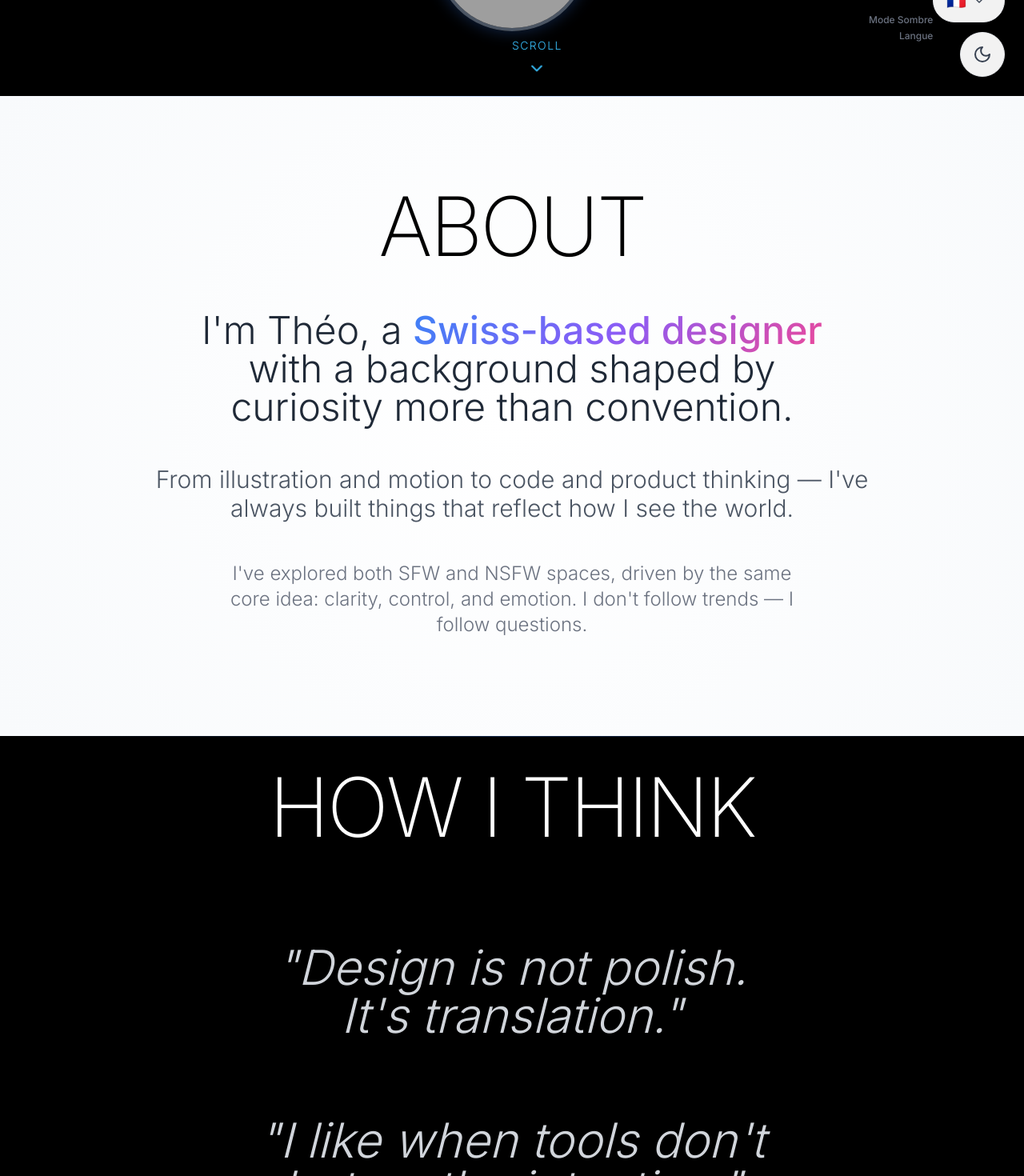
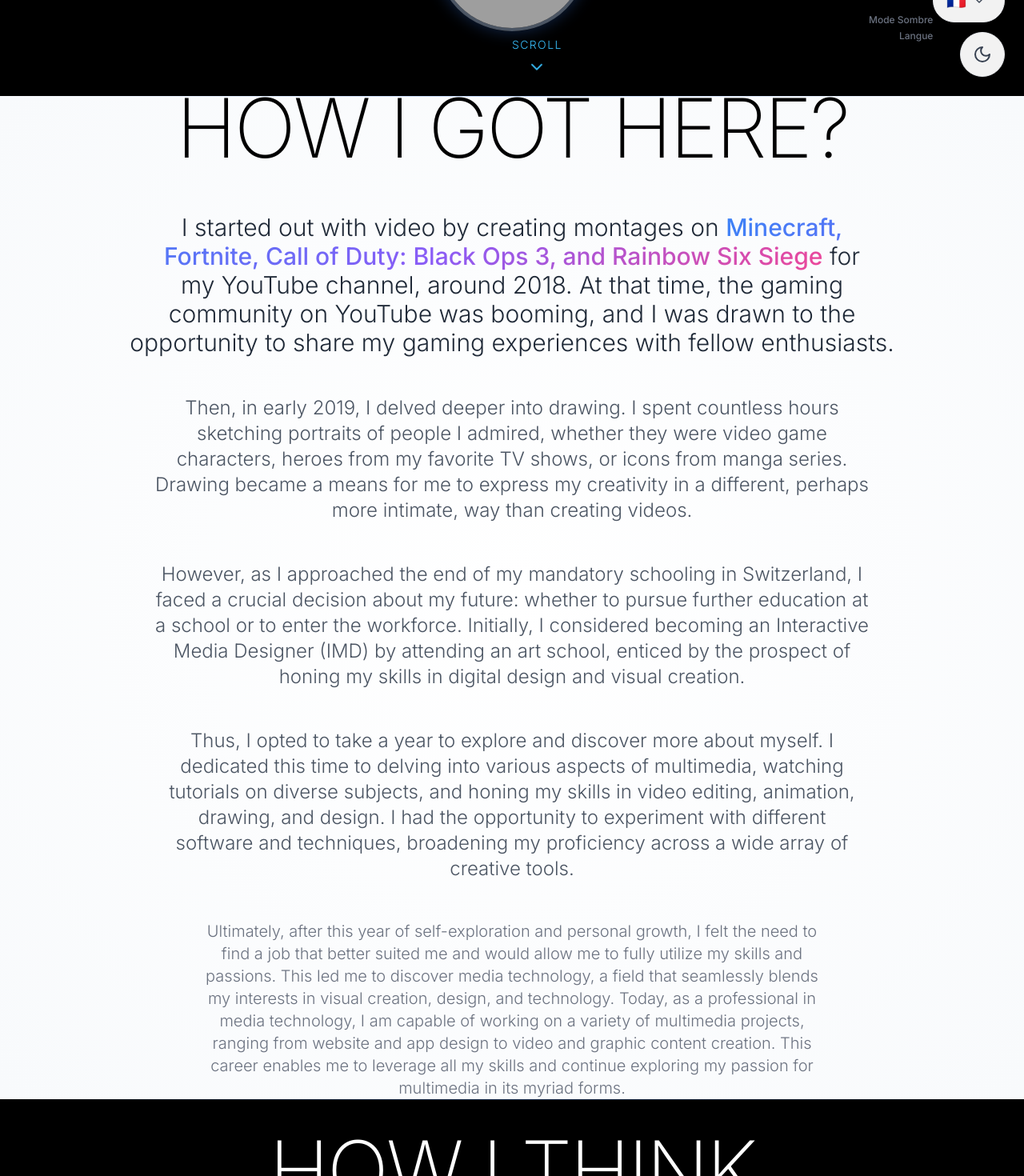
Before and after one commit to serfgxgsdfgcvg/asd, a React (Vite) app: page /cv in a window 1280 px wide. Shown: the part 680-2150 px from the top of the page at 80% size. Built offline with nearby package versions, Linux system fonts and the light colour scheme; grey boxes are pictures that could not be loaded.

Commit message:
Update Personal Website with 'How I got here?' and Interactive Timeline

```diff
--- a/src/pages/PersonalWebsite.tsx
+++ b/src/pages/PersonalWebsite.tsx
@@ -65,11 +65,41 @@ export default function PersonalWebsite() {
   ];
 
   const timeline = [
-    { year: '2018', milestone: 'First edits & drawings' },
-    { year: '2020', milestone: 'Branding / design focus' },
-    { year: '2021', milestone: 'NSFW ecosystem / SlyClub' },
-    { year: '2023', milestone: 'Privacy, tools, and desktop UI' },
-    { year: '2025', milestone: 'Reinvention, refined style' }
+    {
+      year: '2025',
+      milestone: 'Reinvention, refined style',
+      description: 'Today, as a professional in media technology, I am capable of working on a variety of multimedia projects, ranging from website and app design to video and graphic content creation.'
+    },
+    {
+      year: '2024',
+      milestone: 'Professional media technology career',
+      description: 'This career enables me to leverage all my skills and continue exploring my passion for multimedia in its myriad forms.'
+    },
+    {
+      year: '2023',
+      milestone: 'Privacy, tools, and desktop UI focus',
+      description: 'After this year of self-exploration and personal growth, I felt the need to find a job that better suited me and would allow me to fully utilize my skills and passions.'
+    },
+    {
+      year: '2022',
+      milestone: 'Self-exploration and skill development',
+      description: 'I dedicated this time to delving into various aspects of multimedia, watching tutorials on diverse subjects, and honing my skills in video editing, animation, drawing, and design.'
+    },
+    {
+      year: '2021',
+      milestone: 'NSFW ecosystem / SlyClub',
+      description: 'I had the opportunity to experiment with different software and techniques, broadening my proficiency across a wide array of creative tools.'
+    },
+    {
+      year: '2020',
+      milestone: 'Transition to drawing and design',
+      description: 'In early 2019, I delved deeper into drawing. I spent countless hours sketching portraits of people I admired, whether they were video game characters, heroes from my favorite TV shows, or icons from manga series.'
+    },
+    {
+      year: '2018',
+      milestone: 'First edits & drawings - YouTube gaming montages',
+      description: 'I started out with video by creating montages on Minecraft, Fortnite, Call of Duty: Black Ops 3, and Rainbow Six Siege for my YouTube channel. The gaming community on YouTube was booming, and I was drawn to the opportunity to share my gaming experiences.'
+    }
   ];
 
   const philosophyQuotes = [
@@ -279,7 +309,7 @@ export default function PersonalWebsite() {
         </motion.div>
       </section>
 
-      {/* ABOUT SECTION - Enhanced Typography */}
+      {/* HOW I GOT HERE SECTION - Enhanced Typography */}
       <section data-section="1" className="min-h-screen flex items-center justify-center bg-immersive-light text-black relative section-transition">
         <div className="max-w-6xl mx-auto px-4 sm:px-6 text-center">
           <motion.div
@@ -295,7 +325,7 @@ export default function PersonalWebsite() {
               initial={{ opacity: 0, y: 50 }}
               transition={{ duration: 1 }}
             >
-              ABOUT
+              HOW I GOT HERE?
             </motion.h2>
 
             <motion.div
@@ -304,28 +334,46 @@ export default function PersonalWebsite() {
               initial={{ opacity: 0, y: 50 }}
               transition={{ delay: 0.3, duration: 1 }}
             >
-              <p className="text-2xl sm:text-3xl lg:text-4xl xl:text-5xl leading-relaxed font-light text-gray-800 max-w-5xl mx-auto text-balance">
-                I'm Théo, a{' '}
-                <span className="font-medium text-black text-gradient-accent">Swiss-based designer</span>{' '}
-                with a background shaped by curiosity more than convention.
+              <p className="text-xl sm:text-2xl lg:text-3xl leading-relaxed font-light text-gray-800 max-w-5xl mx-auto text-balance">
+                I started out with video by creating montages on{' '}
+                <span className="font-medium text-black text-gradient-accent">Minecraft, Fortnite, Call of Duty: Black Ops 3, and Rainbow Six Siege</span>{' '}
+                for my YouTube channel, around 2018. At that time, the gaming community on YouTube was booming, and I was drawn to the opportunity to share my gaming experiences with fellow enthusiasts.
               </p>
 
               <motion.p
-                className="text-xl sm:text-2xl lg:text-3xl text-gray-600 font-light max-w-4xl mx-auto text-pretty"
+                className="text-lg sm:text-xl lg:text-2xl text-gray-600 font-light max-w-4xl mx-auto text-pretty"
                 whileInView={{ opacity: 1, y: 0 }}
                 initial={{ opacity: 0, y: 30 }}
                 transition={{ delay: 0.6, duration: 0.8 }}
               >
-                From illustration and motion to code and product thinking — I've always built things that reflect how I see the world.
+                Then, in early 2019, I delved deeper into drawing. I spent countless hours sketching portraits of people I admired, whether they were video game characters, heroes from my favorite TV shows, or icons from manga series. Drawing became a means for me to express my creativity in a different, perhaps more intimate, way than creating videos.
               </motion.p>
 
               <motion.p
-                className="text-lg sm:text-xl lg:text-2xl text-gray-500 font-light max-w-3xl mx-auto text-pretty"
+                className="text-lg sm:text-xl lg:text-2xl text-gray-600 font-light max-w-4xl mx-auto text-pretty"
                 whileInView={{ opacity: 1, y: 0 }}
                 initial={{ opacity: 0, y: 30 }}
                 transition={{ delay: 0.9, duration: 0.8 }}
               >
-                I've explored both SFW and NSFW spaces, driven by the same core idea: clarity, control, and emotion. I don't follow trends — I follow questions.
+                However, as I approached the end of my mandatory schooling in Switzerland, I faced a crucial decision about my future: whether to pursue further education at a school or to enter the workforce. Initially, I considered becoming an Interactive Media Designer (IMD) by attending an art school, enticed by the prospect of honing my skills in digital design and visual creation.
+              </motion.p>
+
+              <motion.p
+                className="text-lg sm:text-xl lg:text-2xl text-gray-600 font-light max-w-4xl mx-auto text-pretty"
+                whileInView={{ opacity: 1, y: 0 }}
+                initial={{ opacity: 0, y: 30 }}
+                transition={{ delay: 1.2, duration: 0.8 }}
+              >
+                Thus, I opted to take a year to explore and discover more about myself. I dedicated this time to delving into various aspects of multimedia, watching tutorials on diverse subjects, and honing my skills in video editing, animation, drawing, and design. I had the opportunity to experiment with different software and techniques, broadening my proficiency across a wide array of creative tools.
+              </motion.p>
+
+              <motion.p
+                className="text-base sm:text-lg lg:text-xl text-gray-500 font-light max-w-3xl mx-auto text-pretty"
+                whileInView={{ opacity: 1, y: 0 }}
+                initial={{ opacity: 0, y: 30 }}
+                transition={{ delay: 1.5, duration: 0.8 }}
+              >
+                Ultimately, after this year of self-exploration and personal growth, I felt the need to find a job that better suited me and would allow me to fully utilize my skills and passions. This led me to discover media technology, a field that seamlessly blends my interests in visual creation, design, and technology. Today, as a professional in media technology, I am capable of working on a variety of multimedia projects, ranging from website and app design to video and graphic content creation. This career enables me to leverage all my skills and continue exploring my passion for multimedia in its myriad forms.
               </motion.p>
             </motion.div>
           </motion.div>
@@ -452,55 +500,100 @@ export default function PersonalWebsite() {
         </div>
       </section>
 
-      {/* TIMELINE SECTION - Enhanced Visual */}
+      {/* TIMELINE SECTION - Enhanced Interactive Horizontal Scroll */}
       <section data-section="4" className="min-h-screen flex items-center justify-center bg-black text-white section-transition">
-        <div className="max-w-6xl mx-auto px-4 sm:px-6">
+        <div className="w-full">
           <motion.div
             initial={{ opacity: 0, y: 100 }}
             whileInView={{ opacity: 1, y: 0 }}
             transition={{ duration: 1 }}
             viewport={{ once: true }}
-            className="space-y-16 sm:space-y-20"
+            className="text-center mb-16 sm:mb-20 px-4 sm:px-6"
           >
             <motion.h2
-              className="text-massive font-extralight text-center leading-super-tight tracking-super-tight"
+              className="text-massive font-extralight leading-super-tight tracking-super-tight"
               whileInView={{ opacity: 1, scale: 1 }}
               initial={{ opacity: 0, scale: 0.8 }}
               transition={{ duration: 1 }}
             >
               TIMELINE
             </motion.h2>
+          </motion.div>
 
-            <div className="space-y-12 sm:space-y-16">
+          {/* Interactive Horizontal Timeline */}
+          <div className="overflow-x-auto pb-8">
+            <div className="flex gap-12 px-4 sm:px-6" style={{ width: 'max-content' }}>
               {timeline.map((item, index) => (
                 <motion.div
                   key={item.year}
-                  initial={{ opacity: 0, x: index % 2 === 0 ? -100 : 100 }}
-                  whileInView={{ opacity: 1, x: 0 }}
+                  initial={{ opacity: 0, y: 100 }}
+                  whileInView={{ opacity: 1, y: 0 }}
                   transition={{ delay: index * 0.2, duration: 1 }}
                   viewport={{ once: true }}
-                  whileHover={{ scale: 1.05, x: index % 2 === 0 ? 20 : -20 }}
-                  className={`flex items-center gap-8 sm:gap-12 ${
-                    index % 2 === 0 ? 'justify-start' : 'justify-end'
-                  }`}
+                  whileHover={{ scale: 1.05, y: -20 }}
+                  className="relative group cursor-pointer flex-shrink-0 w-80 sm:w-96 lg:w-[450px] bg-gray-900/50 backdrop-blur-lg rounded-2xl p-6 sm:p-8 border border-gray-800 hover:border-accent-500 transition-all duration-500"
                 >
-                  <div className={`flex items-center gap-8 sm:gap-12 ${
-                    index % 2 === 0 ? 'flex-row' : 'flex-row-reverse'
-                  }`}>
-                    <div className="text-6xl sm:text-7xl lg:text-8xl font-extralight text-gray-600 hover:text-accent-400 transition-colors">
-                      {item.year}
-                    </div>
-                    <motion.div
-                      whileHover={{ scale: 1.5 }}
-                      className="w-4 h-4 bg-accent-500 rounded-full flex-shrink-0 glow-accent"
-                    />
-                    <div className="text-xl sm:text-2xl lg:text-3xl font-light max-w-md text-pretty">
-                      {item.milestone}
+                  {/* Year Display */}
+                  <motion.div
+                    whileHover={{ scale: 1.1, rotate: 2 }}
+                    className="text-6xl sm:text-7xl lg:text-8xl font-extralight text-accent-400 mb-4 group-hover:text-accent-300 transition-colors"
+                  >
+                    {item.year}
+                  </motion.div>
+
+                  {/* Milestone */}
+                  <motion.h3
+                    whileHover={{ x: 10 }}
+                    className="text-xl sm:text-2xl lg:text-3xl font-light text-white mb-4 group-hover:text-accent-200 transition-all"
+                  >
+                    {item.milestone}
+                  </motion.h3>
+
+                  {/* Description */}
+                  <motion.p
+                    whileHover={{ x: 5 }}
+                    className="text-sm sm:text-base text-gray-400 leading-relaxed group-hover:text-gray-300 transition-all text-pretty"
+                  >
+                    {item.description}
+                  </motion.p>
+
+                  {/* Interactive Glow Effect */}
+                  <motion.div
+                    className="absolute inset-0 bg-gradient-to-br from-accent-500/10 to-accent-600/10 rounded-2xl opacity-0 group-hover:opacity-100 transition-opacity duration-500 pointer-events-none"
+                    whileHover={{ scale: 1.02 }}
+                  />
+
+                  {/* Progress Indicator */}
+                  <div className="absolute bottom-4 left-6 right-6">
+                    <div className="w-full h-1 bg-gray-700 rounded-full overflow-hidden">
+                      <motion.div
+                        initial={{ width: 0 }}
+                        whileInView={{ width: `${((timeline.length - index) / timeline.length) * 100}%` }}
+                        transition={{ delay: 0.5 + index * 0.1, duration: 1.5 }}
+                        className="h-full bg-gradient-to-r from-accent-500 to-accent-400 rounded-full"
+                      />
                     </div>
                   </div>
                 </motion.div>
               ))}
             </div>
+          </div>
+
+          {/* Scroll Hint */}
+          <motion.div
+            initial={{ opacity: 0 }}
+            whileInView={{ opacity: 1 }}
+            transition={{ delay: 1.5 }}
+            className="text-center mt-8 px-4"
+          >
+            <motion.div
+              animate={{ x: [0, 20, 0] }}
+              transition={{ duration: 2, repeat: Infinity }}
+              className="inline-flex items-center gap-2 text-accent-400 text-sm font-light tracking-wider"
+            >
+              <span>SCROLL HORIZONTALLY</span>
+              <ArrowRight size={16} />
+            </motion.div>
           </motion.div>
         </div>
       </section>
```
